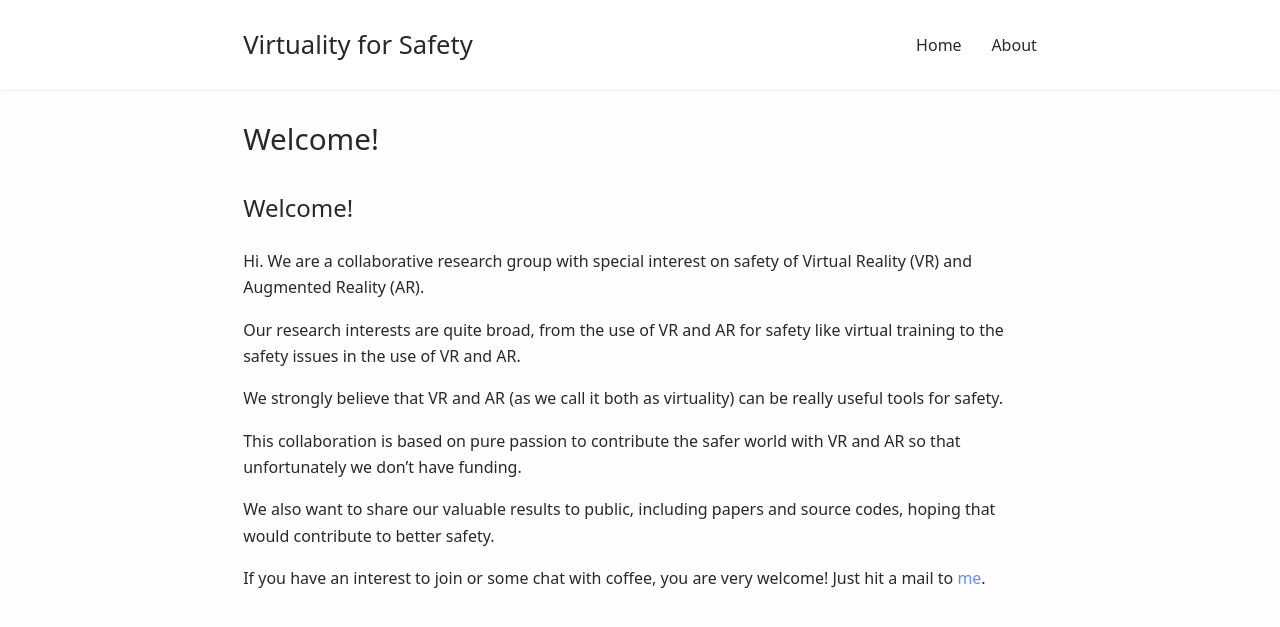
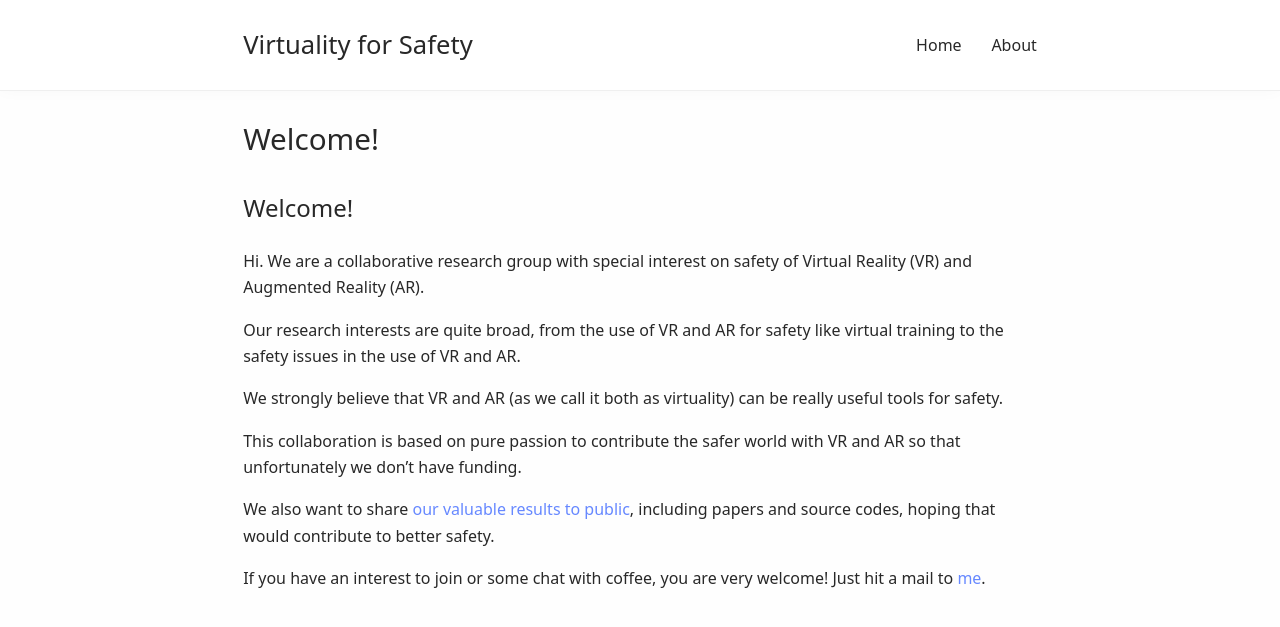
Before and after one commit to VirtualityForSafety/VirtualityForSafety.github.io, a Jekyll site: the page built from index.md, in a window 1280 px wide. Shown: the top 627 px of the page. Built offline with Jekyll 4.4.1, drawn with Linux system fonts in a browser that asks for light colours; our own code applies the rules of GitHub Pages for plain Markdown files; part of the change alters nothing that is shown.

```diff
--- a/index.md
+++ b/index.md
@@ -8,6 +8,6 @@ We strongly believe that VR and AR (as we call it both as virtuality) can be rea
 
 This collaboration is based on pure passion to contribute the safer world with VR and AR so that unfortunately we don't have funding.
 
-We also want to share our valuable results to public, including papers and source codes, hoping that would contribute to better safety.
+We also want to share [our valuable results to public](https://github.com/VirtualityForSafety/), including papers and source codes, hoping that would contribute to better safety.
 
 If you have an interest to join or some chat with coffee, you are very welcome! Just hit a mail to [me](mailto:your.jinki.jung@gmail.com).
```
